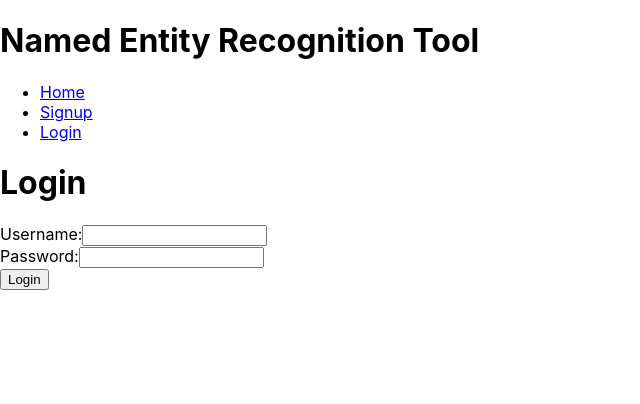
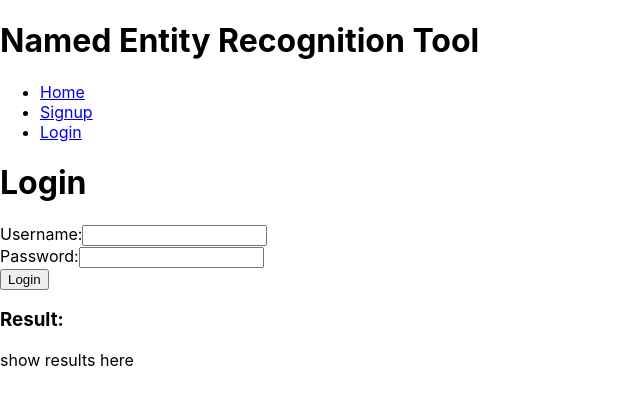
Before and after one commit to CS222-UIUC/course-project-team-42, a React (Create React App) app in the folder entity_recognition/: page /login in a window 1280 px wide. Shown: the top 404 px of the page, without its empty margins (0-640 px from the left). Built offline with nearby package versions, Linux system fonts and the light colour scheme.

Commit message:
small change in showing result

```diff
--- a/entity_recognition/src/App.js
+++ b/entity_recognition/src/App.js
@@ -87,14 +87,13 @@ function fileClickHandler(e) {
                   submit file
                 </button>
               </div>
-              <div>
+            </div>
+          } />
+        </Routes>
+        <div>
                 <h3>Result:</h3>
                 <p dangerouslySetInnerHTML={{__html: result}} />
               </div>
-            </div>
-          } />
-        </Routes>
-
       </>
     </BrowserRouter>
   );
```
